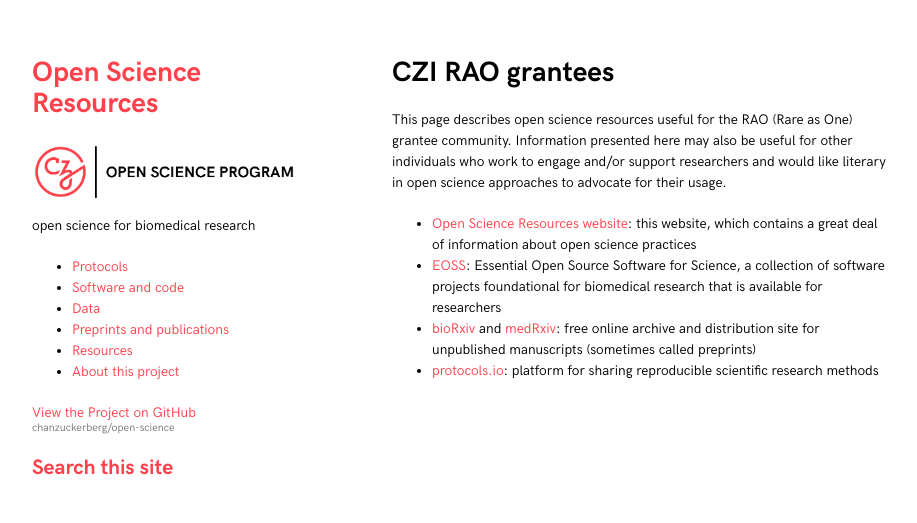
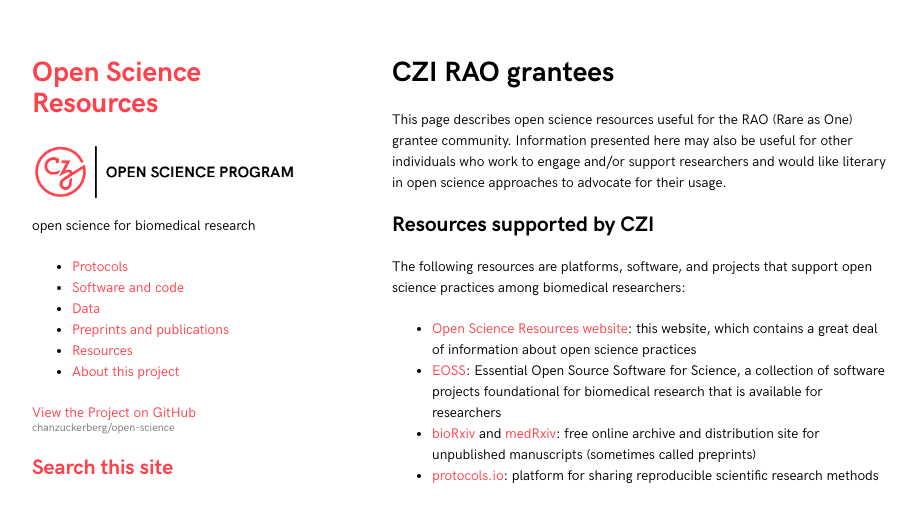
Before and after one commit to chanzuckerberg/open-science, a Jekyll site: the page built from rao-grantees.md, in a window 1280 px wide. Shown: the top 523 px of the page, without its empty margins (178-1095 px from the left). Built offline with Jekyll 4.4.1, drawn with Linux system fonts in a browser that asks for light colours.

Commit message:
subheading

```diff
--- a/rao-grantees.md
+++ b/rao-grantees.md
@@ -9,6 +9,11 @@ Information presented here may also be useful for other individuals who work to
 and/or support researchers and would like literary in open science approaches to
 advocate for their usage.
 
+## Resources supported by CZI
+
+The following resources are platforms, software, and projects
+that support open science practices among biomedical researchers:
+
 - [Open Science Resources website](https://chanzuckerberg.github.io/open-science/): this website, which contains a great deal of information about open science practices
 - [EOSS](https://chanzuckerberg.com/eoss/): Essential Open Source Software for Science, a collection of software projects foundational for biomedical research that is available for researchers
 - [bioRxiv](https://www.biorxiv.org/) and [medRxiv](https://www.medrxiv.org/): free online archive and distribution site for unpublished manuscripts (sometimes called preprints)
```
